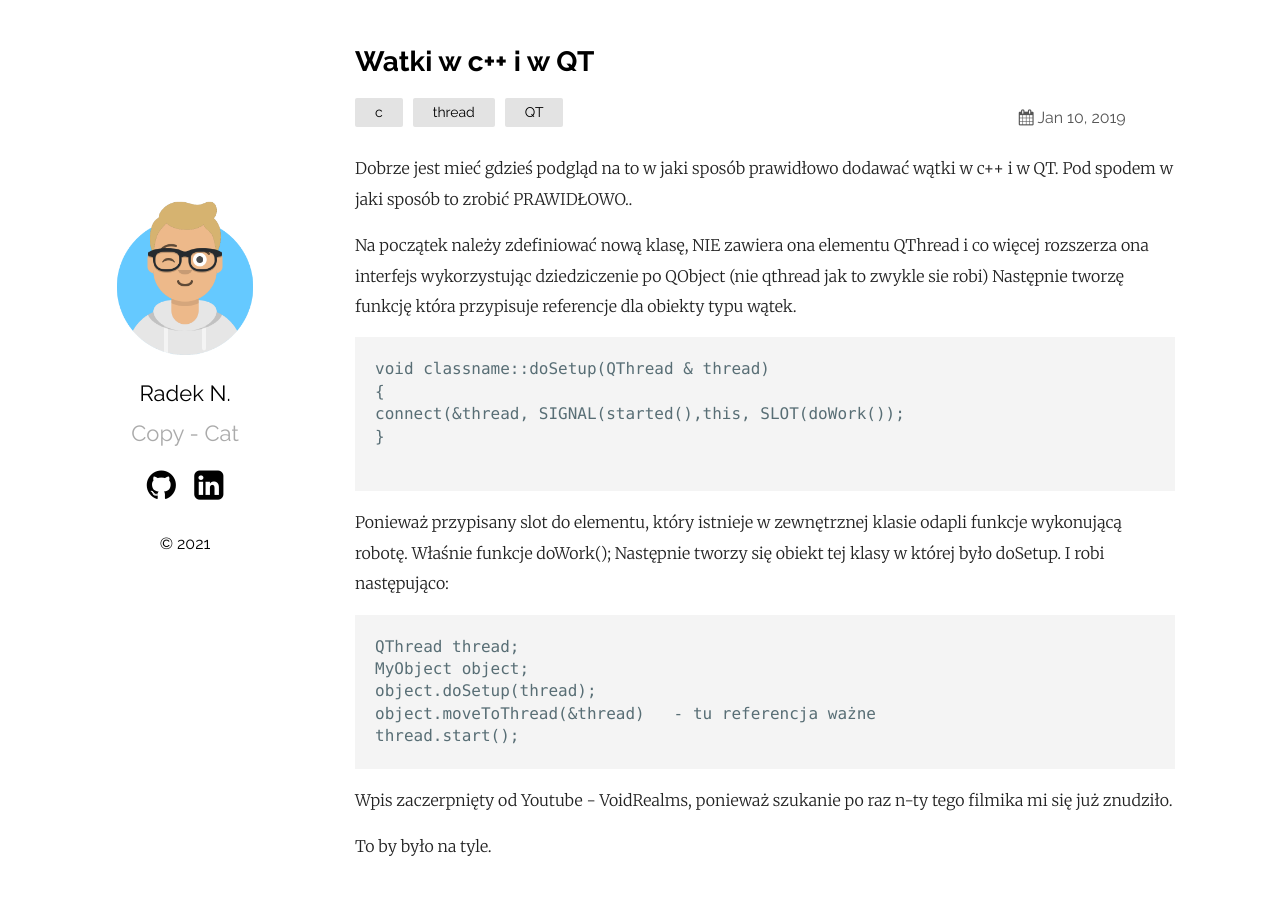
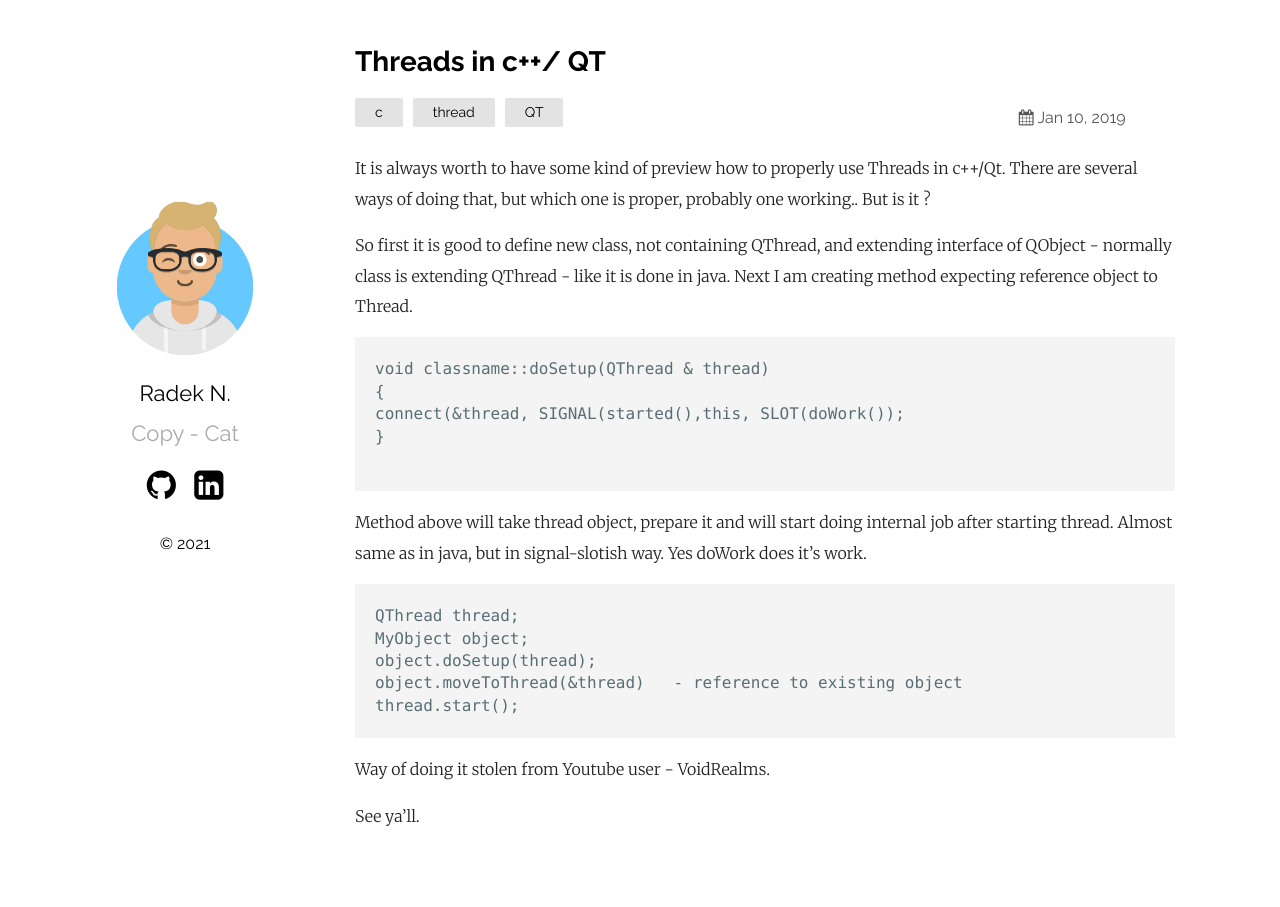
Before and after one commit to rnied137/szelma139.github.io, a Jekyll site: the page built from _posts/2020-01-10-Watki.markdown, in a window 1280 px wide. Built offline with Jekyll 4.4.1, drawn with Linux system fonts in a browser that asks for light colours.

Commit message:
Update 2020-01-10-Watki.markdown

````diff
--- a/_posts/2020-01-10-Watki.markdown
+++ b/_posts/2020-01-10-Watki.markdown
@@ -1,13 +1,14 @@
 ---
-title: Watki w c++ i w QT
+title: Threads in c++/ QT
 layout: post
 date: '2019-01-10 17:27:00 +0100'
 categories: c thread QT
 ---
 
-Dobrze jest mieć gdzieś podgląd na to w jaki sposób prawidłowo dodawać wątki w c++ i w QT. Pod spodem w jaki sposób to zrobić PRAWIDŁOWO..
+It is always worth to have some kind of preview how to properly use Threads in c++/Qt. There are several ways of doing that, but which one is proper, probably one working.. But is it ?
 
-Na początek należy zdefiniować nową klasę, NIE zawiera ona elementu QThread i co więcej rozszerza ona interfejs wykorzystując dziedziczenie po QObject (nie qthread jak to zwykle sie robi) Następnie tworzę funkcję która przypisuje referencje dla obiekty typu wątek.
+So first it is good to define new class, not containing QThread, and extending interface of QObject - normally class is extending QThread - like it is done in java.
+Next I am creating method expecting reference object to Thread.
 
 ```
 void classname::doSetup(QThread & thread)
@@ -16,16 +17,15 @@ connect(&thread, SIGNAL(started(),this, SLOT(doWork());
 }
 
 ```
-
-Ponieważ przypisany slot do elementu, który istnieje w zewnętrznej klasie odapli funkcje wykonującą robotę. Właśnie funkcje doWork(); Następnie tworzy się obiekt tej klasy w której było doSetup. I robi następująco:
+Method above will take thread object, prepare it and will start doing internal job after starting thread. Almost same as in java, but in signal-slotish way. Yes doWork does it's work.
 ```
 QThread thread;
 MyObject object;
 object.doSetup(thread);
-object.moveToThread(&thread)   - tu referencja ważne
+object.moveToThread(&thread)   - reference to existing object
 thread.start();
 ```
-Wpis zaczerpnięty od Youtube  - VoidRealms, ponieważ szukanie po raz n-ty tego filmika mi się już znudziło.
+Way of doing it stolen from Youtube user - VoidRealms.
 
 
-To by było na tyle.
+See ya'll.
````
